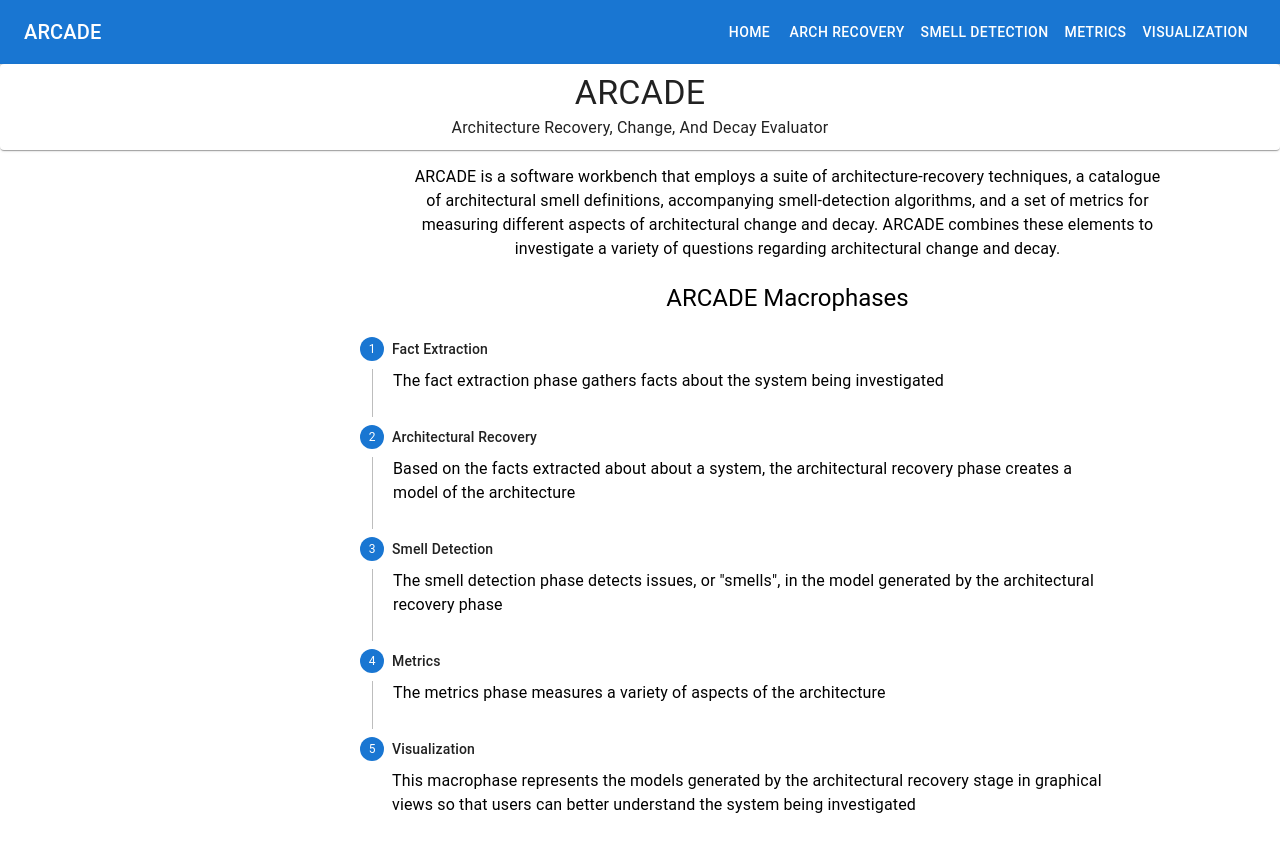
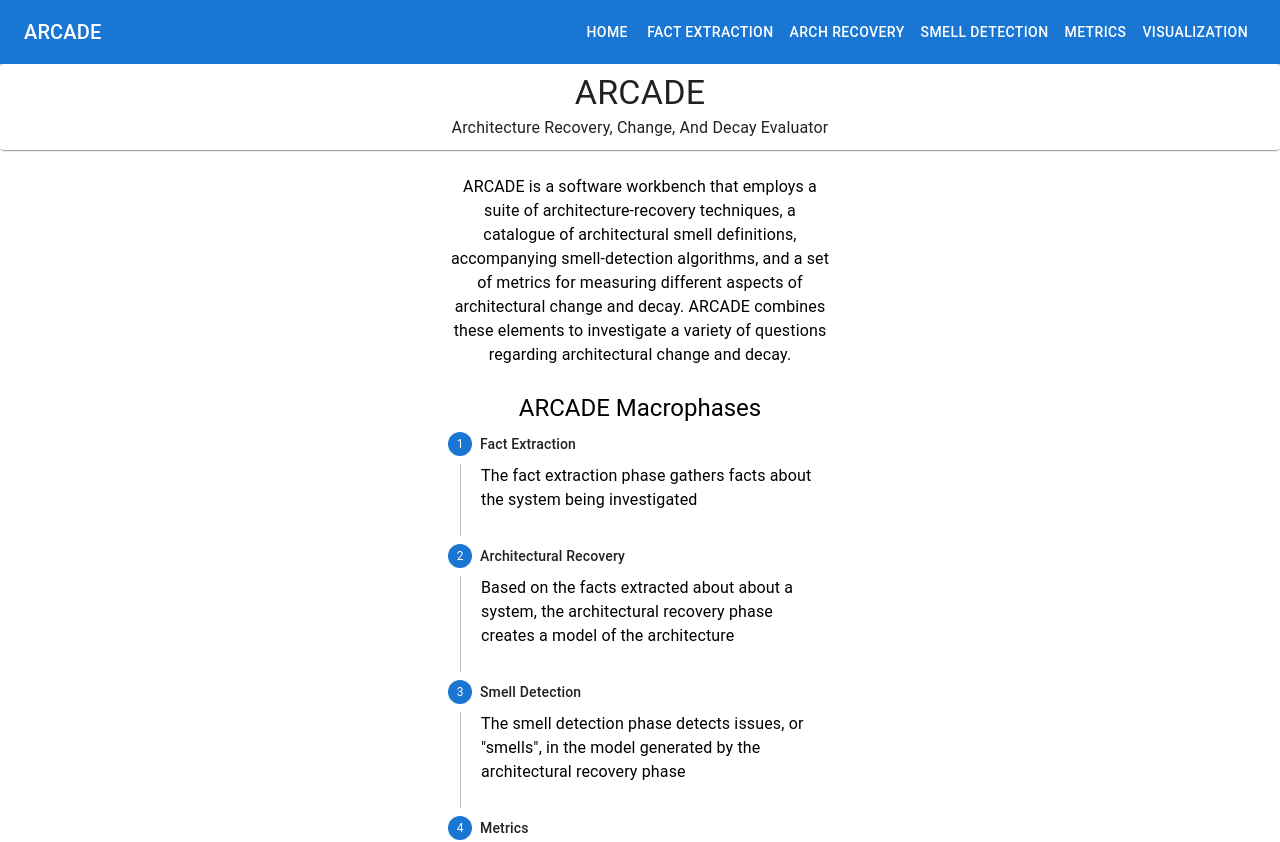
Before and after one commit to usc-softarch/arcade-frontend, a React (Create React App) app: page / in a window 1280 px wide. Shown: the top 842 px of the page. Before the commit the page ends 817 px from the top, so only its background shows below. Built offline with nearby package versions, Linux system fonts and the light colour scheme.

Commit message:
Cleaned up organization of home page

```diff
--- a/package.json
+++ b/package.json
@@ -11,6 +11,8 @@
     "@testing-library/user-event": "^13.5.0",
     "react": "^17.0.2",
     "react-dom": "^17.0.2",
+    "react-router": "^6.2.2",
+    "react-router-dom": "^6.2.2",
     "react-scripts": "5.0.0",
     "web-vitals": "^2.1.4"
   },
--- a/src/App.js
+++ b/src/App.js
@@ -10,12 +10,8 @@ function App() {
       <div>
           <ArcadeBar>
           </ArcadeBar>
-          <PaperHeader>
-          </PaperHeader>
           <Home>
           </Home>
-          <Descriptions>
-          </Descriptions>
       </div>
   );
 }
--- a/src/ArcadeBar.js
+++ b/src/ArcadeBar.js
@@ -10,6 +10,7 @@ function ArcadeBar() {
                         ARCADE
                     </Typography>
                     <Button color="inherit">Home</Button>
+                    <Button color="inherit">Fact Extraction</Button>
                     <Button color="inherit">Arch Recovery</Button>
                     <Button color="inherit">Smell Detection</Button>
                     <Button color="inherit">Metrics</Button>
--- a/src/Descriptions.js
+++ b/src/Descriptions.js
@@ -49,7 +49,7 @@ export default function Descriptions() {
   };
 
   return (
-    <Box pl={45} sx={{ width: 750 }}>
+    <Box sx={{ flexGrow: 1, mx: "auto", width: '30%', textAlign: "left"}}>
       <Stepper activeStep={activeStep} orientation="vertical">
         {steps.map((step, index) => (
           <Step key={step.label} active = {true}>
--- /dev/null
+++ b/src/History.js
@@ -0,0 +1,5 @@
+import { createHashHistory } from "history";
+
+const history = createHashHistory();
+
+export default history;
--- a/src/Pages/Home.js
+++ b/src/Pages/Home.js
@@ -1,35 +1,28 @@
 import * as React from 'react';
 import { styled } from '@mui/material/styles';
 import Box from '@mui/material/Box';
-import Paper from '@mui/material/Paper';
-import Grid from '@mui/material/Grid';
 import {Typography} from "@mui/material";
-
-const Item = styled(Paper)(({ theme }) => ({
-    padding: theme.spacing(1),
-    textAlign: 'center',
-}));
+import PaperHeader from "../PaperHeader";
+import Descriptions from "../Descriptions"
 
 function Home() {
     return (
-        <div
-            style={{
-                width: 750,
-                transform: 'translate(55%, 0)',
-                textAlign: 'center',
-                paddingTop: '15px',
-                paddingBottom: '15px'
-            }}
-            >
-                <Typography variant="body1" gutterBottom>
-                ARCADE is a software workbench that employs a suite of architecture-recovery techniques, a
-                catalogue of architectural smell definitions, accompanying smell-detection algorithms, and a set
-                of metrics for measuring different aspects of architectural change and decay. ARCADE combines
-                these elements to investigate a variety of questions regarding architectural change and decay.
+        <div>
+            <PaperHeader>
+            </PaperHeader>
+            <Box sx={{ flexGrow: 1, mx: "auto", width: '30%', textAlign: "center", paddingTop: "25px" }}>
+                <Typography variant="body1" component="div" paddingBottom="25px">
+                    ARCADE is a software workbench that employs a suite of architecture-recovery techniques, a
+                    catalogue of architectural smell definitions, accompanying smell-detection algorithms, and a set
+                    of metrics for measuring different aspects of architectural change and decay. ARCADE combines
+                    these elements to investigate a variety of questions regarding architectural change and decay.
                 </Typography>
-                <Typography variant="h5" component="div" textAlign='center' paddingTop='15px'>
+                <Typography variant="h5" component="div">
                     ARCADE Macrophases
                 </Typography>
+            </Box>
+            <Descriptions>
+            </Descriptions>
         </div>
     );
 }
```
Also changed, not shown: 1 other file (tests, documents, lock files or other folders).
